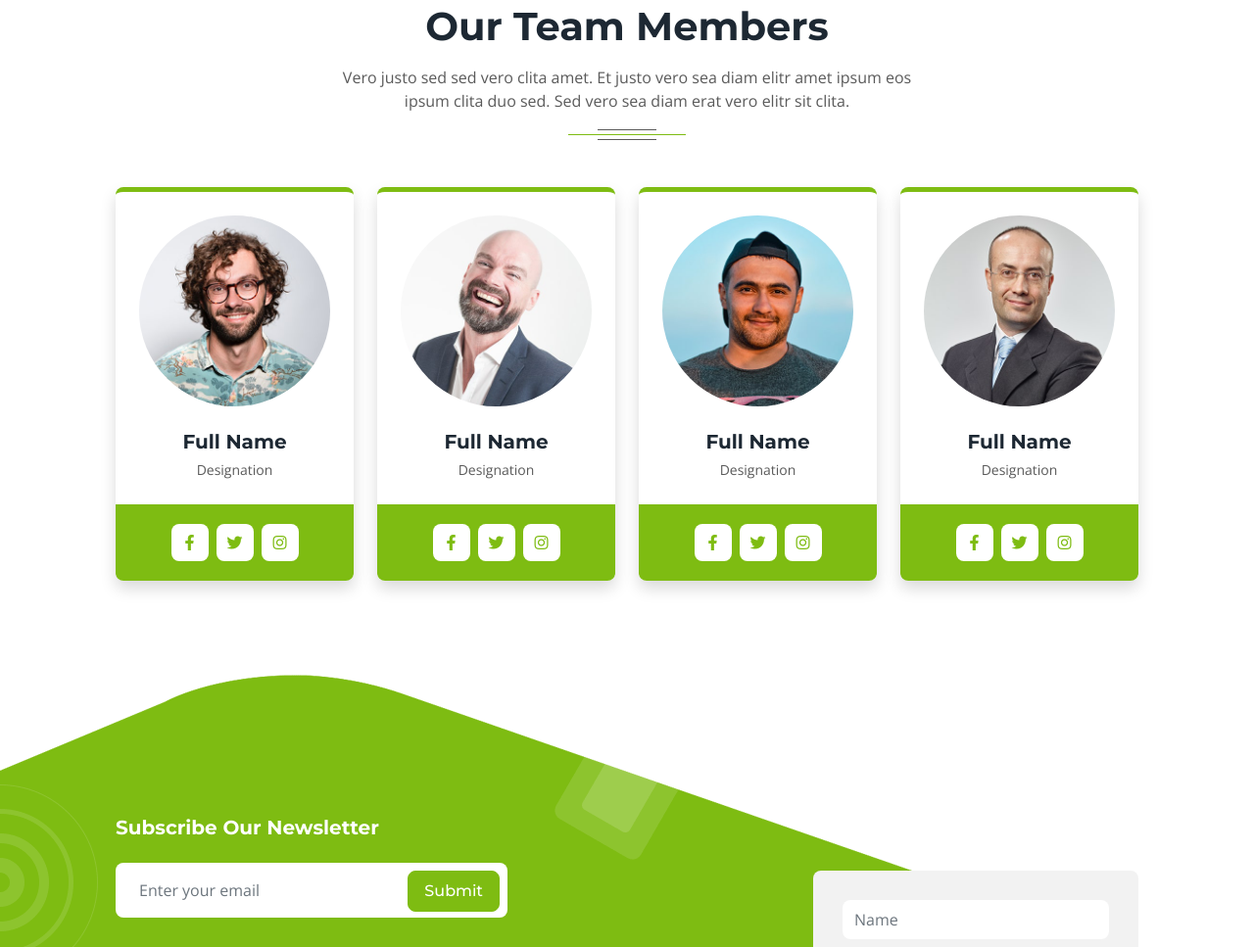
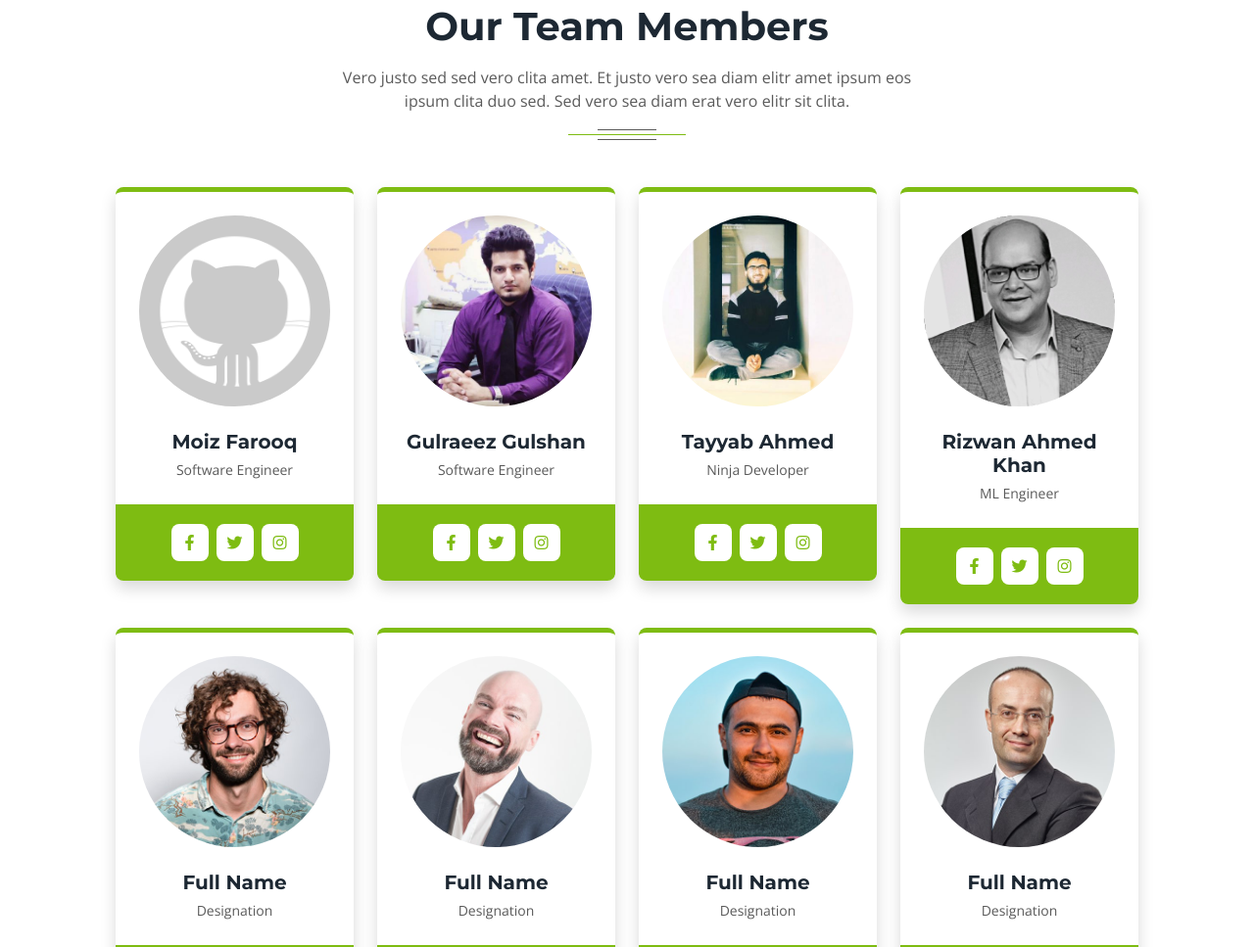
Before and after one commit to progrmoiz/mywebsite.github.io, a plain HTML site: page index.html in a window 1280 px wide. Shown: the part 3732-4699 px from the top of the page at 98% size. Drawn offline with nearby package versions, Linux system fonts and the light colour scheme.

Commit message:
Added 4 team members

```diff
--- a/index.html
+++ b/index.html
@@ -434,6 +434,64 @@
                     <p class="mb-1">Vero justo sed sed vero clita amet. Et justo vero sea diam elitr amet ipsum eos
                         ipsum clita duo sed. Sed vero sea diam erat vero elitr sit clita.</p>
                 </div>
+                <div class="row g-4 mb-4">
+                    <div class="col-lg-3 col-md-6 wow fadeInUp" data-wow-delay="0.1s">
+                        <div class="team-item border-top border-5 border-primary rounded shadow overflow-hidden">
+                            <div class="text-center p-4">
+                                <img class="img-fluid rounded-circle mb-4" src="img/team-5.png" alt="">
+                                <h5 class="fw-bold mb-1">Moiz Farooq</h5>
+                                <small>Software Engineer</small>
+                            </div>
+                            <div class="d-flex justify-content-center bg-primary p-3">
+                                <a class="btn btn-square text-primary bg-white m-1" href=""><i class="fab fa-facebook-f"></i></a>
+                                <a class="btn btn-square text-primary bg-white m-1" href=""><i class="fab fa-twitter"></i></a>
+                                <a class="btn btn-square text-primary bg-white m-1" href=""><i class="fab fa-instagram"></i></a>
+                            </div>
+                        </div>
+                    </div>
+                    <div class="col-lg-3 col-md-6 wow fadeInUp" data-wow-delay="0.3s">
+                        <div class="team-item border-top border-5 border-primary rounded shadow overflow-hidden">
+                            <div class="text-center p-4">
+                                <img class="img-fluid rounded-circle mb-4" src="img/team-6.jpeg" alt="">
+                                <h5 class="fw-bold mb-1">Gulraeez Gulshan</h5>
+                                <small>Software Engineer</small>
+                            </div>
+                            <div class="d-flex justify-content-center bg-primary p-3">
+                                <a class="btn btn-square text-primary bg-white m-1" href=""><i class="fab fa-facebook-f"></i></a>
+                                <a class="btn btn-square text-primary bg-white m-1" href=""><i class="fab fa-twitter"></i></a>
+                                <a class="btn btn-square text-primary bg-white m-1" href=""><i class="fab fa-instagram"></i></a>
+                            </div>
+                        </div>
+                    </div>
+                    <div class="col-lg-3 col-md-6 wow fadeInUp" data-wow-delay="0.5s">
+                        <div class="team-item border-top border-5 border-primary rounded shadow overflow-hidden">
+                            <div class="text-center p-4">
+                                <img class="img-fluid rounded-circle mb-4" src="img/team-7.jpeg" alt="">
+                                <h5 class="fw-bold mb-1">Tayyab Ahmed</h5>
+                                <small>Ninja Developer</small>
+                            </div>
+                            <div class="d-flex justify-content-center bg-primary p-3">
+                                <a class="btn btn-square text-primary bg-white m-1" href=""><i class="fab fa-facebook-f"></i></a>
+                                <a class="btn btn-square text-primary bg-white m-1" href=""><i class="fab fa-twitter"></i></a>
+                                <a class="btn btn-square text-primary bg-white m-1" href=""><i class="fab fa-instagram"></i></a>
+                            </div>
+                        </div>
+                    </div>
+                    <div class="col-lg-3 col-md-6 wow fadeInUp" data-wow-delay="0.7s">
+                        <div class="team-item border-top border-5 border-primary rounded shadow overflow-hidden">
+                            <div class="text-center p-4">
+                                <img class="img-fluid rounded-circle mb-4" src="img/team-8.jpeg" alt="">
+                                <h5 class="fw-bold mb-1">Rizwan Ahmed Khan</h5>
+                                <small>ML Engineer</small>
+                            </div>
+                            <div class="d-flex justify-content-center bg-primary p-3">
+                                <a class="btn btn-square text-primary bg-white m-1" href=""><i class="fab fa-facebook-f"></i></a>
+                                <a class="btn btn-square text-primary bg-white m-1" href=""><i class="fab fa-twitter"></i></a>
+                                <a class="btn btn-square text-primary bg-white m-1" href=""><i class="fab fa-instagram"></i></a>
+                            </div>
+                        </div>
+                    </div>
+                </div>
                 <div class="row g-4">
                     <div class="col-lg-3 col-md-6 wow fadeInUp" data-wow-delay="0.1s">
                         <div class="team-item border-top border-5 border-primary rounded shadow overflow-hidden">
```
Also changed, not shown: img/team-5.png (added), img/team-6.jpeg (added), img/team-7.jpeg (added), img/team-8.jpeg (added).
